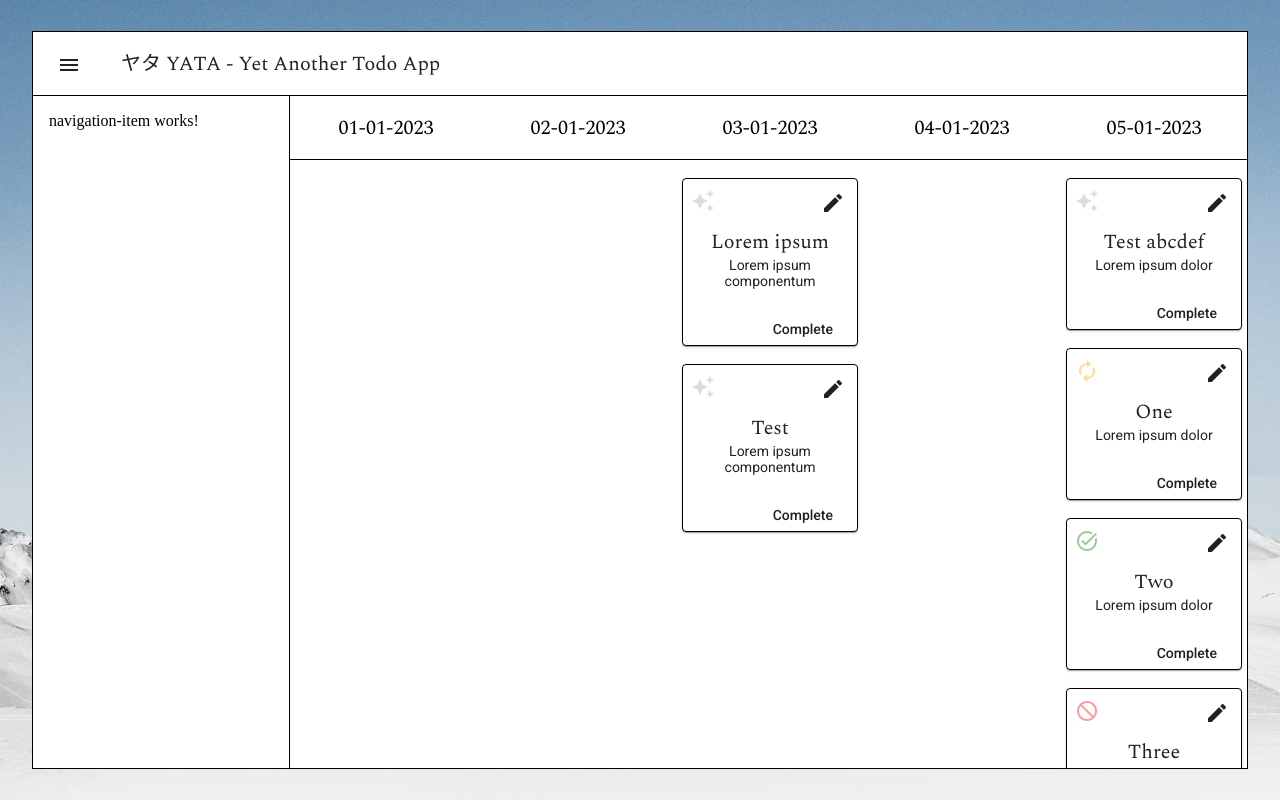
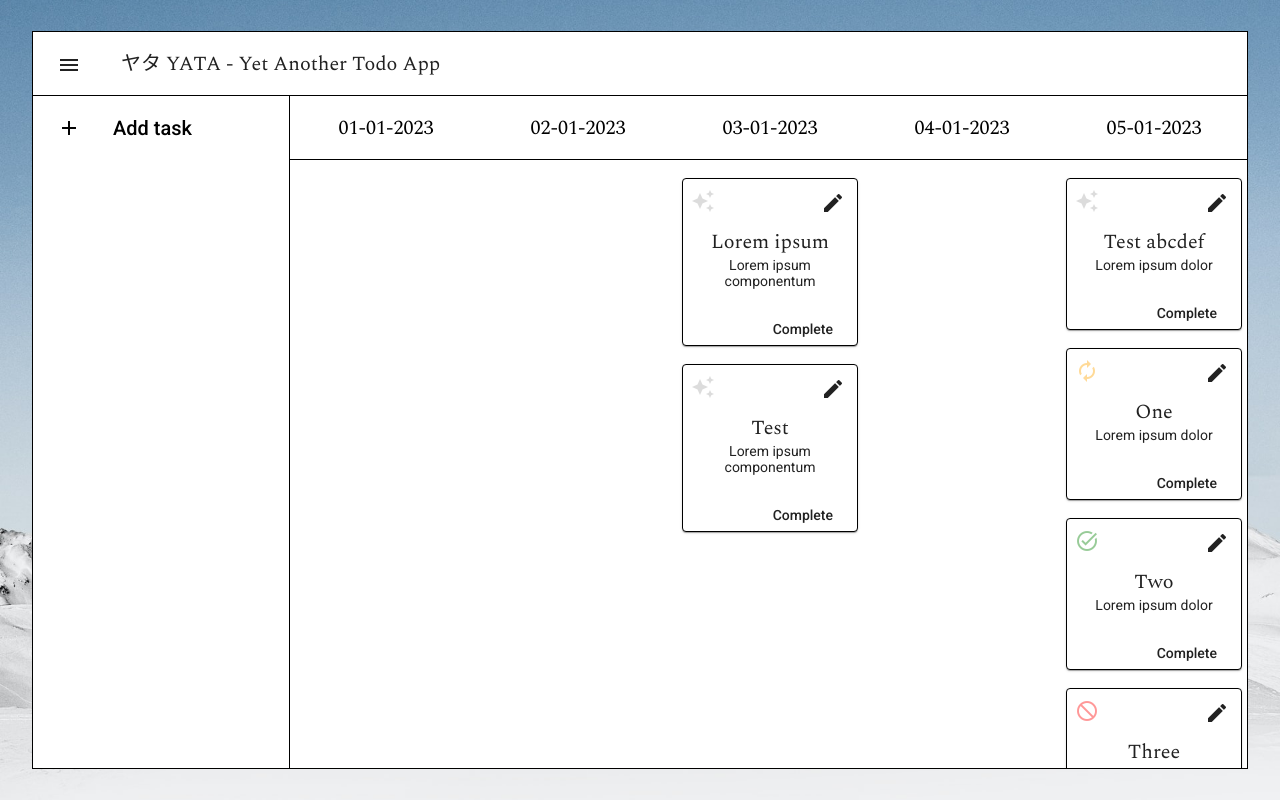
Before and after one commit to ChrisAraneo/yet-another-todo-app, an Angular app in the folder yet-another-todo-app-frontend/: page / in a window 1280 px wide. Built offline with nearby package versions, Linux system fonts and the light colour scheme.

Commit message:
Side nav item label, icon, styling

```diff
--- a/yet-another-todo-app-frontend/src/app/components/side-navigation/navigation-item/navigation-item.component.html
+++ b/yet-another-todo-app-frontend/src/app/components/side-navigation/navigation-item/navigation-item.component.html
@@ -1 +1,4 @@
-<p>navigation-item works!</p>
+<button mat-button>
+  <mat-icon *ngIf="!!icon">{{ icon }}</mat-icon>
+  <span *ngIf="!!label">{{ label }}</span>
+</button>
--- a/yet-another-todo-app-frontend/src/app/components/side-navigation/navigation-item/navigation-item.component.scss
+++ b/yet-another-todo-app-frontend/src/app/components/side-navigation/navigation-item/navigation-item.component.scss
@@ -0,0 +1,20 @@
+:host {
+  box-sizing: border-box;
+  width: 100%;
+  height: 64px;
+}
+
+.mat-button {
+  padding: 0 8px;
+  margin: 0;
+  width: 100%;
+  height: 64px;
+  border-radius: 0;
+  font-size: 20px;
+  text-align: left;
+
+  .mat-icon {
+    margin: 16px;
+    margin-right: 32px;
+  }
+}
--- a/yet-another-todo-app-frontend/src/app/components/side-navigation/navigation-item/navigation-item.component.ts
+++ b/yet-another-todo-app-frontend/src/app/components/side-navigation/navigation-item/navigation-item.component.ts
@@ -1,12 +1,11 @@
-import { Component, OnInit } from '@angular/core';
+import { Component, Input } from '@angular/core';
 
 @Component({
   selector: 'yata-navigation-item',
   templateUrl: './navigation-item.component.html',
   styleUrls: ['./navigation-item.component.scss'],
 })
-export class NavigationItemComponent implements OnInit {
-  constructor() {}
-
-  ngOnInit(): void {}
+export class NavigationItemComponent {
+  @Input() label: string = '';
+  @Input() icon: string = '';
 }
--- a/yet-another-todo-app-frontend/src/app/components/side-navigation/side-navigation.component.html
+++ b/yet-another-todo-app-frontend/src/app/components/side-navigation/side-navigation.component.html
@@ -1,5 +1,5 @@
 <div class="side-navigation-animated-wrapper" [@openClose]="isOpened? 'open' : 'closed'">
   <div class="side-navigation-content">
-    <yata-navigation-item></yata-navigation-item>
+    <yata-navigation-item *ngFor="let item of items" [label]="item.label" [icon]="item.icon"></yata-navigation-item>
   </div>
 </div>
--- a/yet-another-todo-app-frontend/src/app/components/side-navigation/side-navigation.component.scss
+++ b/yet-another-todo-app-frontend/src/app/components/side-navigation/side-navigation.component.scss
@@ -7,7 +7,8 @@
 }
 
 .side-navigation-content {
+  box-sizing: border-box;
   width: 256px;
   height: 100%;
-  padding: 16px;
+  padding: 0;
 }
--- a/yet-another-todo-app-frontend/src/app/components/side-navigation/side-navigation.component.ts
+++ b/yet-another-todo-app-frontend/src/app/components/side-navigation/side-navigation.component.ts
@@ -34,4 +34,11 @@ import { Component, Input } from '@angular/core';
 })
 export class SideNavigationComponent {
   @Input() isOpened: boolean = true;
+
+  items = [
+    {
+      icon: 'add',
+      label: 'Add task',
+    },
+  ];
 }
```
